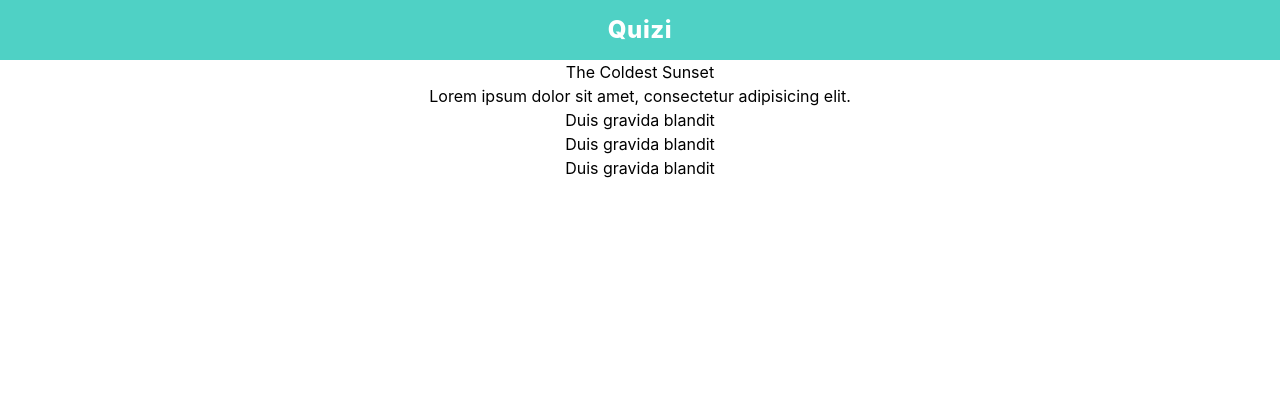
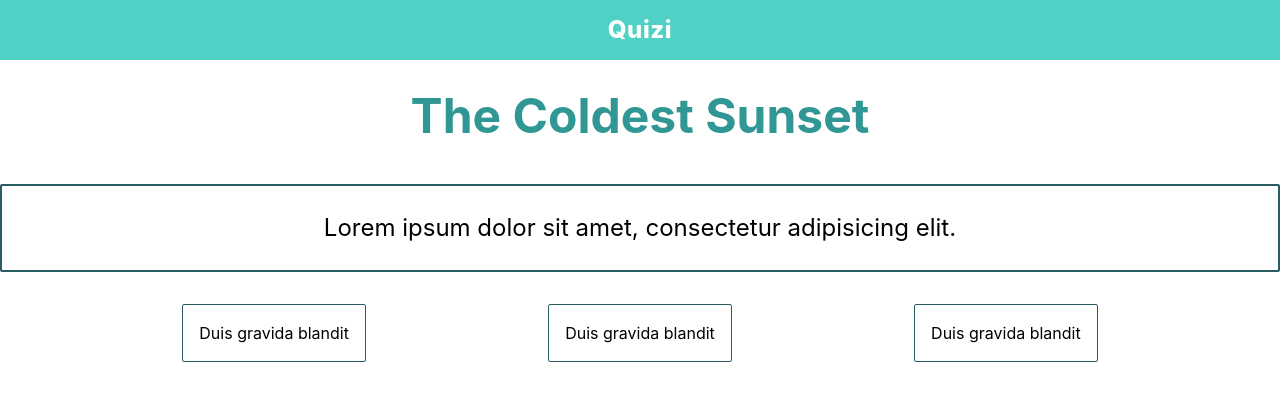
Before and after one commit to Charafboulafaa/Quizi, a React (Create React App) app in the folder client/: page /quiz/1 in a window 1280 px wide. Shown: the top 400 px of the page. Built offline with nearby package versions, Linux system fonts and the light colour scheme.

Commit message:
Builded Quiz page

```diff
--- a/client/src/pages/Quiz.js
+++ b/client/src/pages/Quiz.js
@@ -2,14 +2,15 @@ import React from 'react'
 
 export default function Quiz() {
     return (
-        <div>
-            <h1>The Coldest Sunset</h1>
-            <div>Lorem ipsum dolor sit amet, consectetur adipisicing elit.</div>
+        <div className="my-5">
+            <h1 className="text-5xl font-bold text-teal-600">The Coldest Sunset</h1>
 
-            <div>
-                <div>Duis gravida blandit</div>
-                <div>Duis gravida blandit</div>
-                <div>Duis gravida blandit</div>
+            <div className="my-8 p-6 text-2xl border-2 border-teal-800 rounded-sm">Lorem ipsum dolor sit amet, consectetur adipisicing elit.</div>
+
+            <div className="flex justify-evenly">
+                <div className="p-4 border border-teal-800 rounded-sm hover:bg-teal-700 hover:text-white">Duis gravida blandit</div>
+                <div className="p-4 border border-teal-800 rounded-sm hover:bg-teal-700 hover:text-white">Duis gravida blandit</div>
+                <div className="p-4 border border-teal-800 rounded-sm hover:bg-teal-700 hover:text-white">Duis gravida blandit</div>
             </div>
         </div>
     )
```
